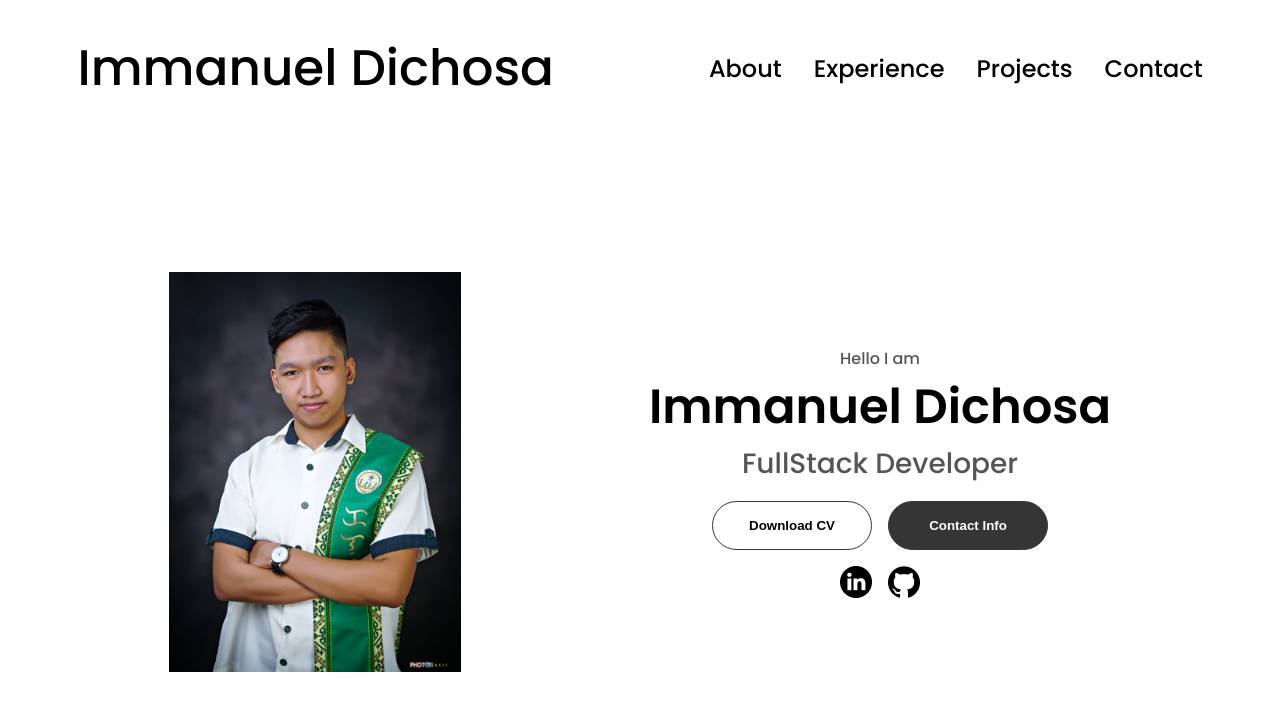
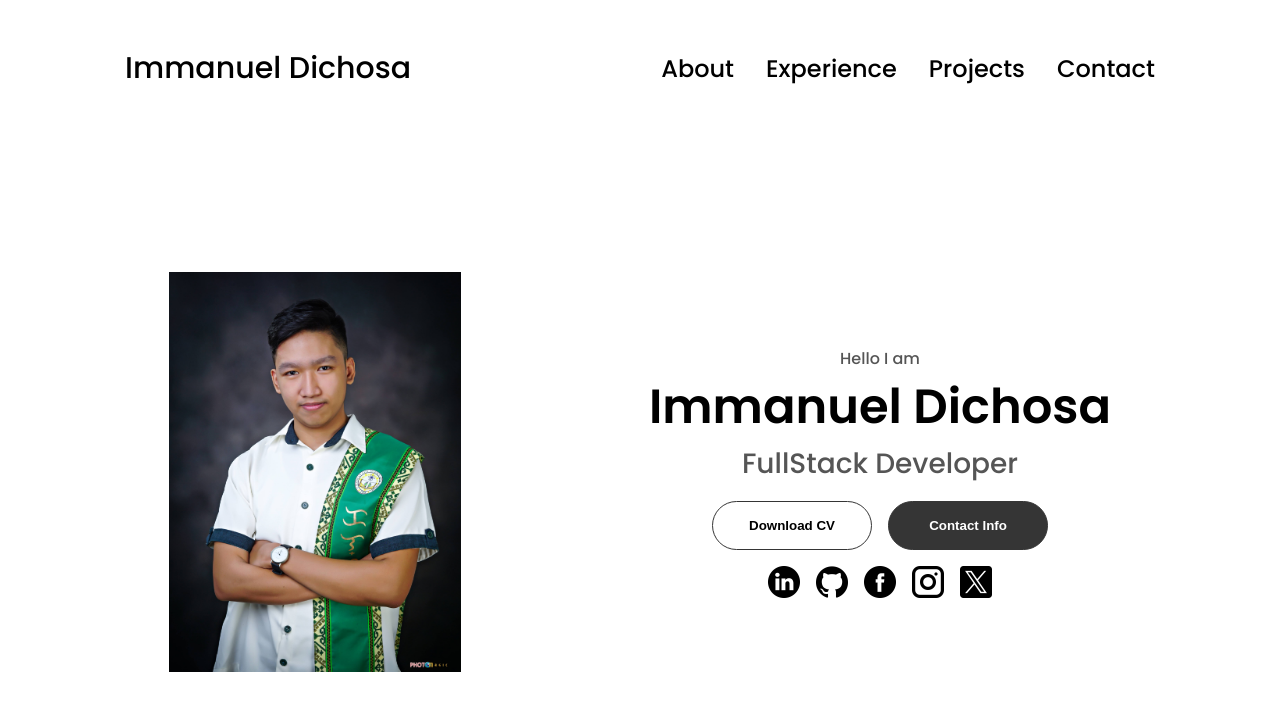
Before and after one commit to DFimman/PERSONAL_PORTFOLIO, a plain HTML site: page Index.html in a window 1280 px wide. Drawn offline with Linux system fonts and the light colour scheme.

Commit message:
Added more socmeds

```diff
--- a/Index.html
+++ b/Index.html
@@ -71,6 +71,24 @@
             class="icon"
             onclick="location.href='https://www.linkedin.com/in/immanuel-dichosa-337861131'"
           />
+          <img
+            src="./Assets/facebook.png"
+            alt="My Facebook Profile"
+            class="icon"
+            onclick="location.href='https://www.facebook.com/Dichosaimmanuel'"
+          />
+          <img
+            src="./Assets/instagram.png"
+            alt="My Instagram Profile"
+            class="icon"
+            onclick="location.href='https://www.instagram.com/ako_si_immanuel/?hl=en'"
+          />
+          <img
+            src="./Assets/twitter.png"
+            alt="My Twitter Profile"
+            class="icon"
+            onclick="location.href='https://twitter.com/zennyNFTs'"
+          />
         </div>
       </div>
     </section>
--- a/style.css
+++ b/style.css
@@ -59,7 +59,7 @@ a:hover {
 }
 
 .logo {
-  font-size: 50px;
+  font-size: 30px;
 }
 
 .logo:hover {
```
Also changed, not shown: Assets/facebook.png (added), Assets/instagram.png (added), Assets/twitter.png (added).
